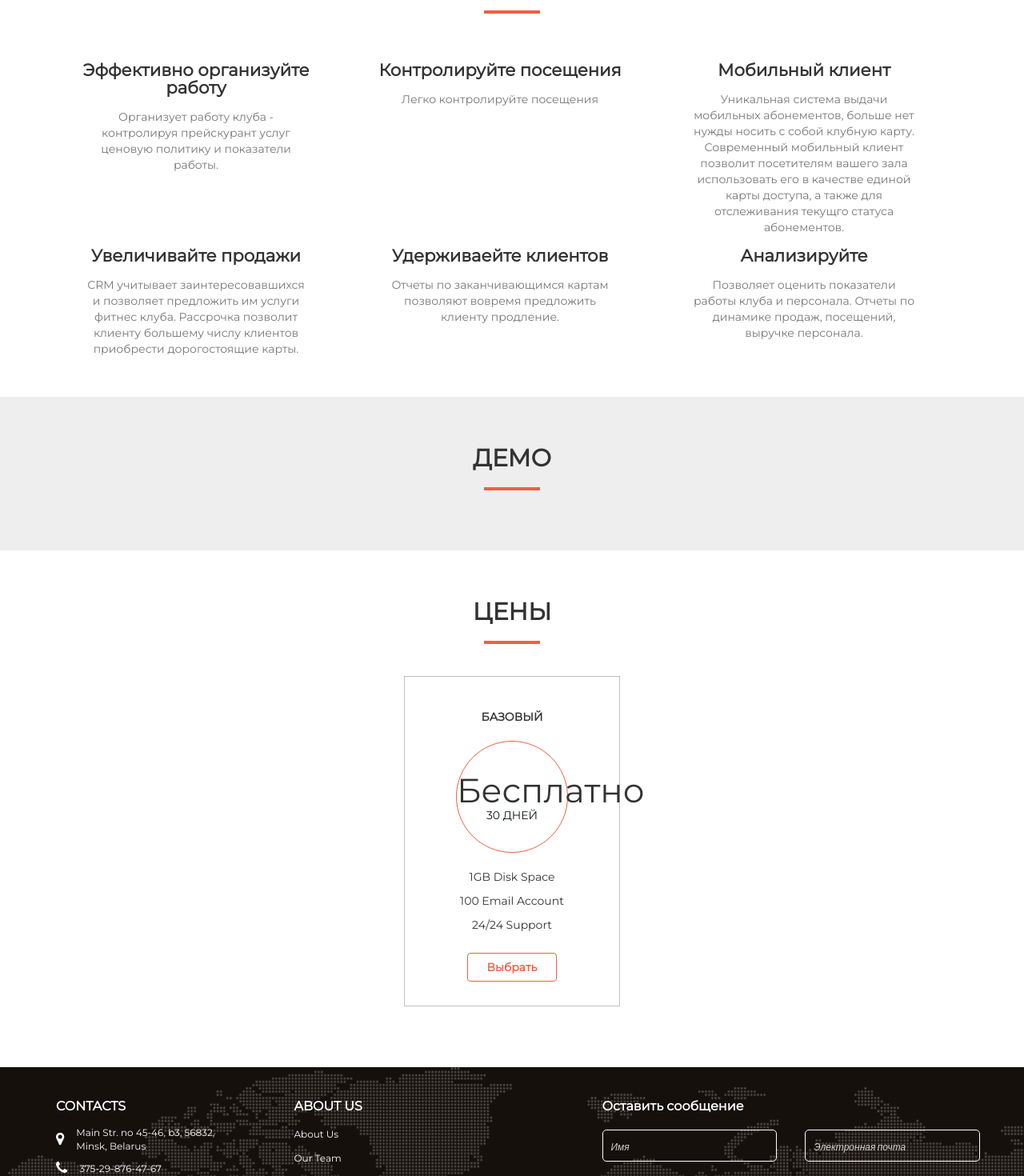
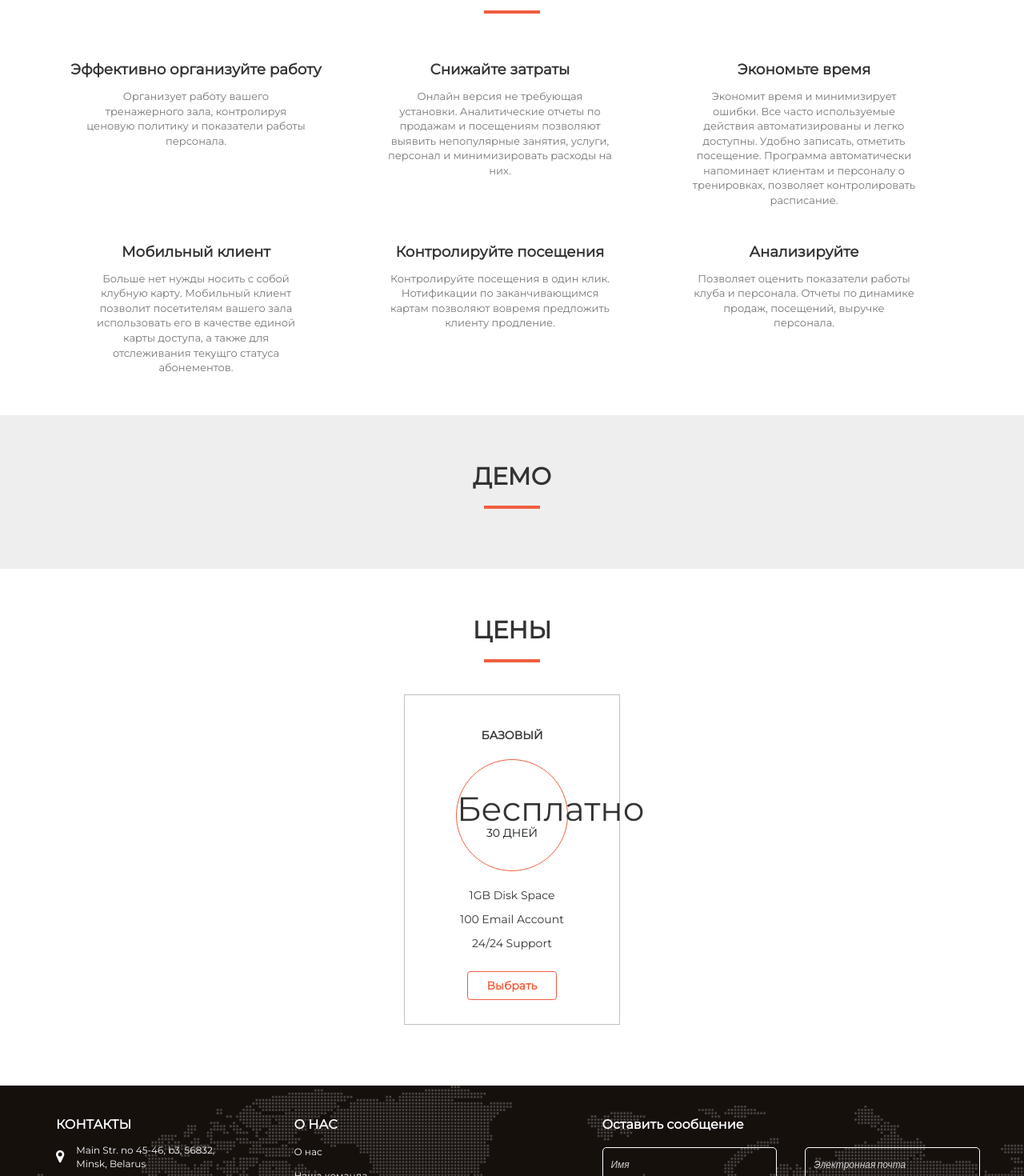
Before and after one commit to guestDI/landing-page, a React (Create React App) app: page /#/ in a window 1280 px wide. Shown: the part 780-2250 px from the top of the page at 80% size. Built offline with nearby package versions, Linux system fonts and the light colour scheme; a web font is replaced by a local one.

Commit message:
Added description

```diff
--- a/src/screens/Welcome/AboutUs/index.js
+++ b/src/screens/Welcome/AboutUs/index.js
@@ -18,7 +18,7 @@ const aboutUs = (props) =>{
 
     return(
         <div>
-            <h4 className="title text-upper-case">About Us</h4>
+            <h4 className="title text-upper-case">О нас</h4>
             <ul className="contacts_section">
                 {about_links}
             </ul>
--- a/src/screens/Welcome/Contacts/index.js
+++ b/src/screens/Welcome/Contacts/index.js
@@ -17,7 +17,7 @@ const contacts = (props) =>{
 
     return(
         <div>
-            <h4 className="title text-upper-case">Contacts</h4>
+            <h4 className="title text-upper-case">Контакты</h4>
             <ul className="contacts_section">
                 <li className="contact_row">
                     <i className="fa fa-map-marker"/>
--- a/src/screens/Welcome/index.css
+++ b/src/screens/Welcome/index.css
@@ -106,7 +106,7 @@ hr{
     border-radius: 1.5em;
     font-weight: 500;
     background-color: #f05f40 !important;
-    border: solid #d85e3e !important;
+    /*border: solid #d85e3e !important;*/
     outline: none;
     width: 130px;
 }
@@ -228,15 +228,15 @@ of those sections to manage the look and feel of the site. */
     background-size: cover;
     cursor: pointer;
 }
-.services-section .services-row .service-tile h3{
-    font-size: 1.51em;
+.services-section .services-row .service-tile h4{
+    font-size: 1.3em;
     line-height: 1.05em;
     font-weight: 600;
     margin-top: 15px;
     margin-bottom: 15px;
 }
 .services-section .services-row .service-tile .desc{
-    font-size: 14px;
+    font-size: 13px;
     color: #777777;
     font-weight: 500;
     width: 80%;
--- a/src/screens/Welcome/index.js
+++ b/src/screens/Welcome/index.js
@@ -15,9 +15,8 @@ const social_contacts = [
 ]
 
 const about_links = [
-    {"About Us": "#"},
-    {"Our Team": "#"},
-    {"Careers and Culture": "#"}
+    {"О нас": "#"},
+    {"Наша команда": "#"},
 ]
 
 class Welcome extends Component {
@@ -92,7 +91,7 @@ class Welcome extends Component {
                         </div>
                         <div className="get_started_wrapper">
                             <CommonButton className="welcome_button" text="Начать" onClick={this.scrollInToSection}/>
-                            <CommonButton className="welcome_button demo" text="Демо" onClick={this.onDemoOpen}/>
+                            {/*<CommonButton className="welcome_button demo" text="Демо" onClick={this.onDemoOpen}/>*/}
                             <div className="scroll_down" >
                                 <div className="scroll_down__button" style={{display: "block"}} />
                             </div>
@@ -112,38 +111,37 @@ class Welcome extends Component {
                     <div className="row services-row">
                         <div className="service-tile col-lg-4 col-xs-4">
                             {/*<img src={require('../../../images/field.png')}  />*/}
-                            <h3>Эффективно организуйте работу</h3>
-                            <p className="desc">Организует работу клуба -
-                                контролируя прейскурант услуг ценовую политику и показатели работы.</p>
-                        </div>
-                        <div className="service-tile col-lg-4 col-xs-4">
-                            {/*<img src={require('../../../images/rule.png')}  />*/}
-                            <h3>Контролируйте посещения</h3>
-                            <p className="desc">Легко контролируйте посещения</p>
+                            <h4>Эффективно организуйте работу</h4>
+                            <p className="desc">Организует работу вашего тренажерного зала, контролируя ценовую политику и показатели работы персонала.</p>
                         </div>
                         <div className="service-tile col-lg-4 col-xs-4">
                             {/*<img src={require('../../../images/statistic.png')}  />*/}
-                            <h3>Мобильный клиент</h3>
-                            <p className="desc">Уникальная система выдачи мобильных абонементов, больше нет нужды носить с собой клубную карту.
-                                Современный мобильный клиент позволит посетителям
-                                вашего зала использовать его в качестве единой карты доступа, а также для отслеживания текущго статуса абонементов.</p>
+                            <h4>Снижайте затраты</h4>
+                            <p className="desc">Онлайн версия не требующая установки. Аналитические отчеты по продажам и посещениям позволяют выявить непопулярные занятия, услуги, персонал и минимизировать расходы на них.</p>
                         </div>
                         <div className="service-tile col-lg-4 col-xs-4">
                             {/*<img src={require('../../../images/statistic.png')}  />*/}
-                            <h3>Увеличивайте продажи</h3>
-                            <p className="desc">CRM учитывает заинтересовавшихся и позволяет предложить им услуги фитнес клуба.
-                                Рассрочка позволит клиенту большему числу клиентов приобрести дорогостоящие карты.</p>
+                            <h4>Экономьте время</h4>
+                            <p className="desc">Экономит время и минимизирует ошибки. Все часто используемые действия автоматизированы и легко доступны. Удобно записать, отметить посещение.
+                                Программа автоматически напоминает клиентам и персоналу о тренировках, позволяет контролировать расписание.</p>
                         </div>
-                        <div className="service-tile col-lg-4 col-xs-4">
-                            {/*<img src={require('../../../images/statistic.png')}  />*/}
-                            <h3>Удерживаейте клиентов</h3>
-                            <p className="desc">Отчеты по заканчивающимся картам позволяют вовремя предложить клиенту продление.</p>
-                        </div>
-                        <div className="service-tile col-lg-4 col-xs-4">
-                            {/*<img src={require('../../../images/statistic.png')}  />*/}
-                            <h3>Анализируйте</h3>
-                            <p className="desc">Позволяет оценить показатели работы клуба и персонала. Отчеты по динамике продаж,
-                                посещений, выручке персонала.</p>
+                        <div style={{paddingTop: '30px'}}>
+                            <div className="service-tile col-lg-4 col-xs-4">
+                                {/*<img src={require('../../../images/statistic.png')}  />*/}
+                                <h4>Мобильный клиент</h4>
+                                <p className="desc">Больше нет нужды носить с собой клубную карту. Мобильный клиент позволит посетителям вашего зала использовать его в качестве единой карты доступа, а также для отслеживания текущго статуса абонементов.</p>
+                            </div>
+                            <div className="service-tile col-lg-4 col-xs-4">
+                                {/*<img src={require('../../../images/rule.png')}  />*/}
+                                <h4>Контролируйте посещения</h4>
+                                <p className="desc">Контролируйте посещения в один клик. Нотификации по заканчивающимся картам позволяют вовремя предложить клиенту продление.</p>
+                            </div>
+                            <div className="service-tile col-lg-4 col-xs-4">
+                                {/*<img src={require('../../../images/statistic.png')}  />*/}
+                                <h4>Анализируйте</h4>
+                                <p className="desc">Позволяет оценить показатели работы клуба и персонала. Отчеты по динамике продаж,
+                                    посещений, выручке персонала.</p>
+                            </div>
                         </div>
                     </div>
                 </div>
```
